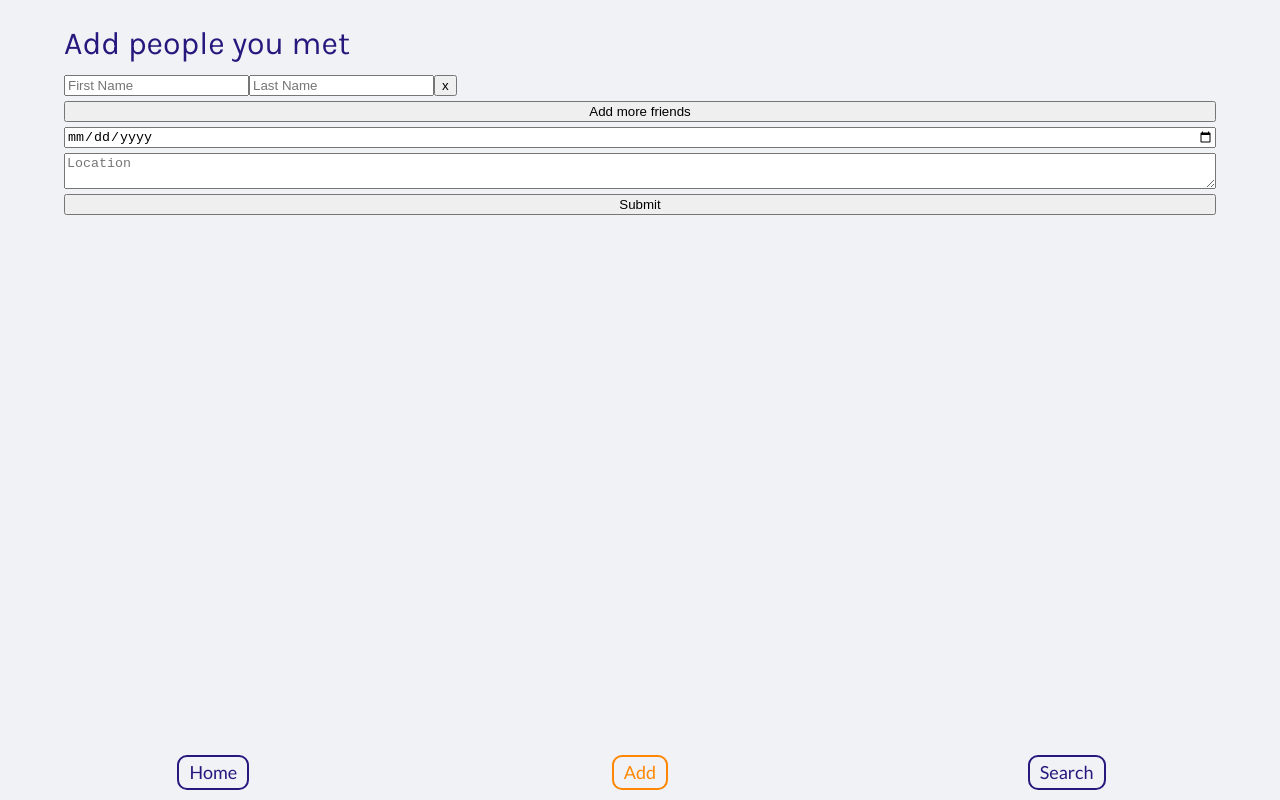
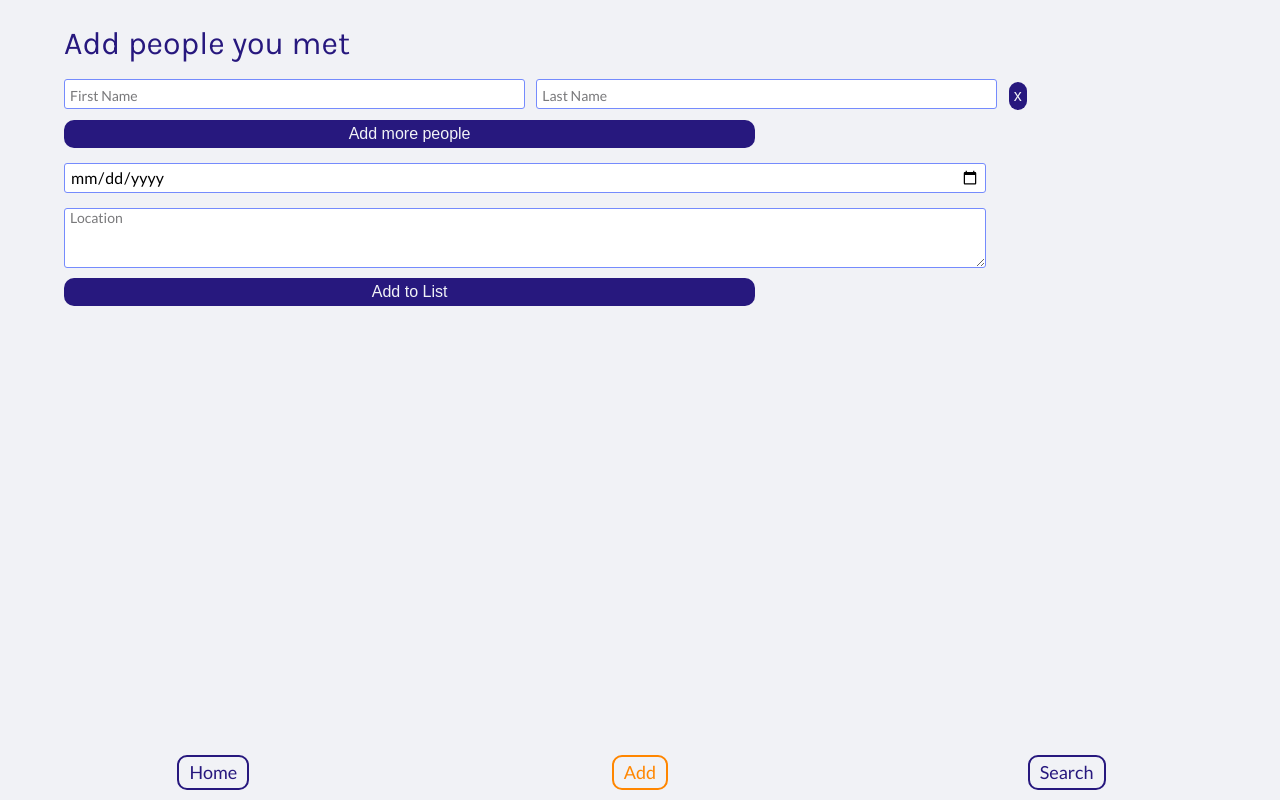
Before and after one commit to mar-zim/spread-love, a React (Create React App) app: page /addentry in a window 1280 px wide. Built offline with nearby package versions, Linux system fonts and the light colour scheme.

Commit message:
Style Input and Button

```diff
--- a/src/GlobalStyles.js
+++ b/src/GlobalStyles.js
@@ -51,4 +51,23 @@ h4 {
   font-size: 16px;
   color: var(--lightblue);
 }
+
+input, textarea {
+    padding: 0 5px;
+    margin-top: 5px;
+    border: 1px solid var(--lightblue);
+    border-radius: 3px;
+    height: 30px;
+    width: 80%;
+    font-family: var(--fontbody);
+    font-size: 16px;
+    ::placeholder {
+      color: var(--grey-1);
+      font-size: 14px;
+    }
+    &:focus {
+      outline: none;
+      border: 1px solid var(--orange);
+    }
+  }
 `
--- a/src/components/AddPeopleForm.js
+++ b/src/components/AddPeopleForm.js
@@ -3,6 +3,7 @@ import React, { useState, useEffect } from 'react'
 import { useForm, useFieldArray } from 'react-hook-form'
 import styled from 'styled-components'
 import { v4 as uuidv4 } from 'uuid'
+import Button from './Button'
 
 export default function AddPeopleForm({ encounters, setEncounters }) {
   const [userLocation, setUserLocation] = useState('')
@@ -50,13 +51,13 @@ export default function AddPeopleForm({ encounters, setEncounters }) {
       {fields.map((item, index) => {
         return (
           <div key={item.id}>
-            <input
+            <StyledNameInput
               name={`friends[${index}].firstName`}
               defaultValue={`${item.firstName}`}
               ref={register()}
               placeholder="First Name"
             />
-            <input
+            <StyledNameInput
               name={`friends[${index}].lastName`}
               defaultValue={`${item.lastName}`}
               ref={register({
@@ -64,21 +65,22 @@ export default function AddPeopleForm({ encounters, setEncounters }) {
               })}
               placeholder="Last Name"
             />
-            <button type="button" onClick={() => remove(index)}>
-              x
-            </button>
+            <Button type="button" onClick={() => remove(index)} text="x" />
           </div>
         )
       })}
-      <button
+      <Button
         type="button"
+        text="Add more people"
         onClick={() => {
           append({ firstName: '', lastName: '' })
         }}
-      >
-        Add more friends
-      </button>
-      {errors.friends && <div>Please enter first and last name</div>}
+      />
+      {errors.friends && (
+        <StyledErrorMessage>
+          Please enter first and last name
+        </StyledErrorMessage>
+      )}
       <input
         type="date"
         name="date"
@@ -87,7 +89,9 @@ export default function AddPeopleForm({ encounters, setEncounters }) {
         })}
         placeholder="Pick a date"
       />
-      {errors.date && <div>Please select a date</div>}
+      {errors.date && (
+        <StyledErrorMessage>Please select a date</StyledErrorMessage>
+      )}
       {/* {userLocationIsLoading ? (
           <div>Getting your current location data..</div>
         ) : ( */}
@@ -100,7 +104,9 @@ export default function AddPeopleForm({ encounters, setEncounters }) {
         placeholder="Location"
       />
       {/* )} */}
-      {errors.location && <div>Please enter a location</div>}
+      {errors.location && (
+        <StyledErrorMessage>Please enter a location</StyledErrorMessage>
+      )}
       <input
         name="entryId"
         type="hidden"
@@ -110,9 +116,11 @@ export default function AddPeopleForm({ encounters, setEncounters }) {
       {/* <button type="button" onClick={getLocation}>
           Get Location
         </button> */}
-      <button type="submit" disabled={formState.isSubmitting}>
-        Submit
-      </button>
+      <Button
+        type="submit"
+        disabled={formState.isSubmitting}
+        text="Add to List"
+      />
     </StyledForm>
   )
 }
@@ -120,5 +128,19 @@ export default function AddPeopleForm({ encounters, setEncounters }) {
 const StyledForm = styled.form`
   display: flex;
   flex-direction: column;
-  gap: 5px;
+  gap: 10px;
+
+  textarea {
+    height: 60px;
+  }
 `
+
+const StyledErrorMessage = styled.div`
+  color: var(--orange);
+  font-size: 12px;
+`
+
+const StyledNameInput = styled.input`
+  width: 40%;
+  margin-right: 1%;
+`
--- /dev/null
+++ b/src/components/Button.js
@@ -0,0 +1,27 @@
+import React from 'react'
+import styled from 'styled-components'
+
+export default function Button({ onClick, text, type }) {
+  return (
+    <StyledButton onClick={onClick} type={type}>
+      {text}
+    </StyledButton>
+  )
+}
+
+const StyledButton = styled.button`
+  margin: 0;
+  padding: 5px;
+  border-radius: 10px;
+  border: 0;
+  max-width: 60%;
+  background-color: var(--darkblue);
+  text-align: center;
+  color: var(--white);
+  cursor: pointer;
+  font-size: 16px;
+  &:active {
+    position: relative;
+    top: 2px;
+  }
+`
--- a/src/components/Search.js
+++ b/src/components/Search.js
@@ -34,11 +34,10 @@ export default function Search({
     <div>
       <input
         type="text"
-        placeholder="Enter first name to search"
+        placeholder="Search people by first name"
         value={searchTerm}
         onChange={handleSearch}
         onClick={() => setDisplay(!display)}
-        onBlur={() => setDisplay(false)}
       />
       {display && (
         <div>
```
Also changed, not shown: src/logo.svg (deleted).
